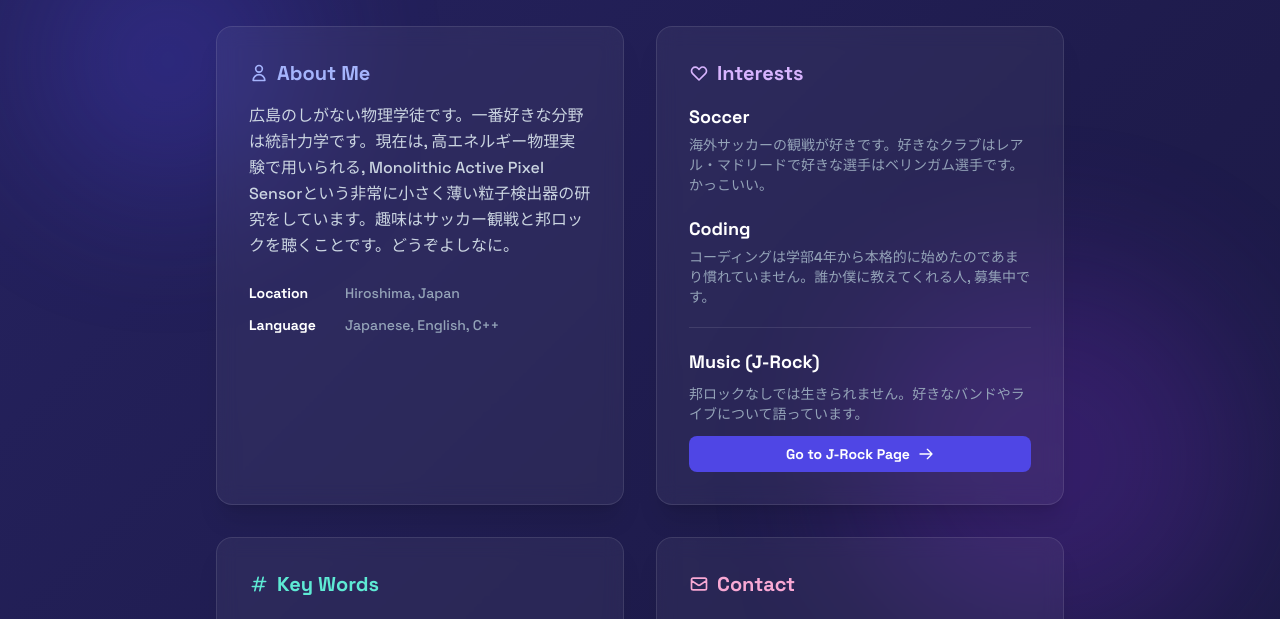
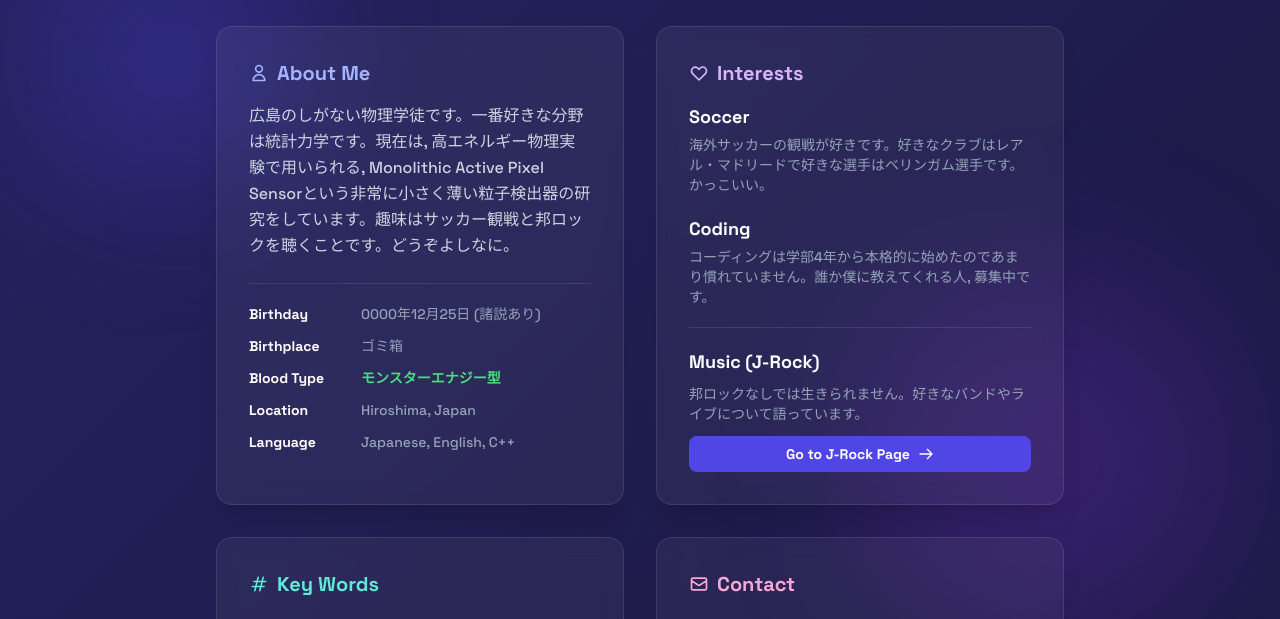
Before and after one commit to hinata0311/Homepage, a plain HTML site: page private.html in a window 1280 px wide. Shown: the part 108-727 px from the top of the page. Drawn offline with nearby package versions, Linux system fonts and the light colour scheme.

Commit message:
my profile add

```diff
--- a/private.html
+++ b/private.html
@@ -90,13 +90,33 @@
                         I am a humble physics student in Hiroshima. My favorite field is statistical mechanics. Currently, I am researching Monolithic Active Pixel Sensors, which are extremely small and thin particle detectors used in high-energy physics experiments. My hobbies are watching soccer and listening to Japanese Rock. Nice to meet you.
                     </span>
                 </div>
-                <div class="space-y-3">
+
+                <div class="space-y-3 border-t border-white/10 pt-5">
+
                     <div class="flex items-center text-sm text-slate-400">
-                        <span class="w-24 font-bold text-white">Location</span>
+                        <span class="w-28 font-bold text-white shrink-0">Birthday</span>
+                        <span class="lang-jp">0000年12月25日 (諸説あり)</span>
+                        <span class="lang-en hidden">December 25, 0000 (Approx.)</span>
+                    </div>
+
+                    <div class="flex items-center text-sm text-slate-400">
+                        <span class="w-28 font-bold text-white shrink-0">Birthplace</span>
+                        <span class="lang-jp">ゴミ箱</span>
+                        <span class="lang-en hidden">Trash Can</span>
+                    </div>
+
+                    <div class="flex items-center text-sm text-slate-400">
+                        <span class="w-28 font-bold text-white shrink-0">Blood Type</span>
+                        <span class="lang-jp text-green-400 font-bold">モンスターエナジー型</span>
+                        <span class="lang-en hidden text-green-400 font-bold">Monster Energy Type</span>
+                    </div>
+
+                    <div class="flex items-center text-sm text-slate-400">
+                        <span class="w-28 font-bold text-white shrink-0">Location</span>
                         Hiroshima, Japan
                     </div>
                     <div class="flex items-center text-sm text-slate-400">
-                        <span class="w-24 font-bold text-white">Language</span>
+                        <span class="w-28 font-bold text-white shrink-0">Language</span>
                         Japanese, English, C++
                     </div>
                 </div>
```
